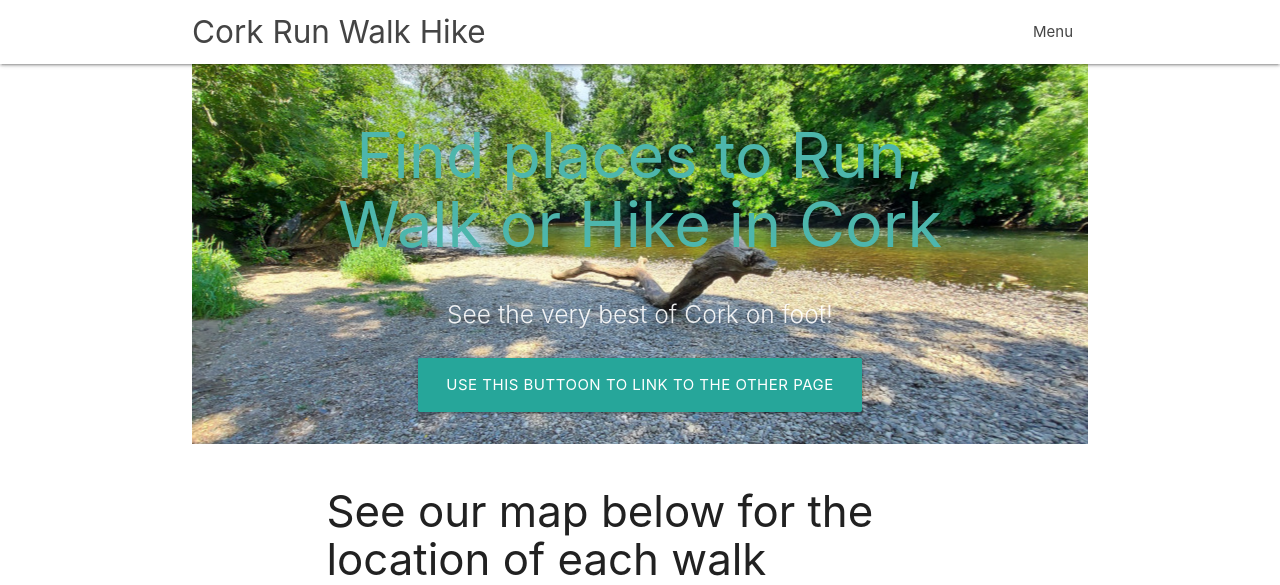
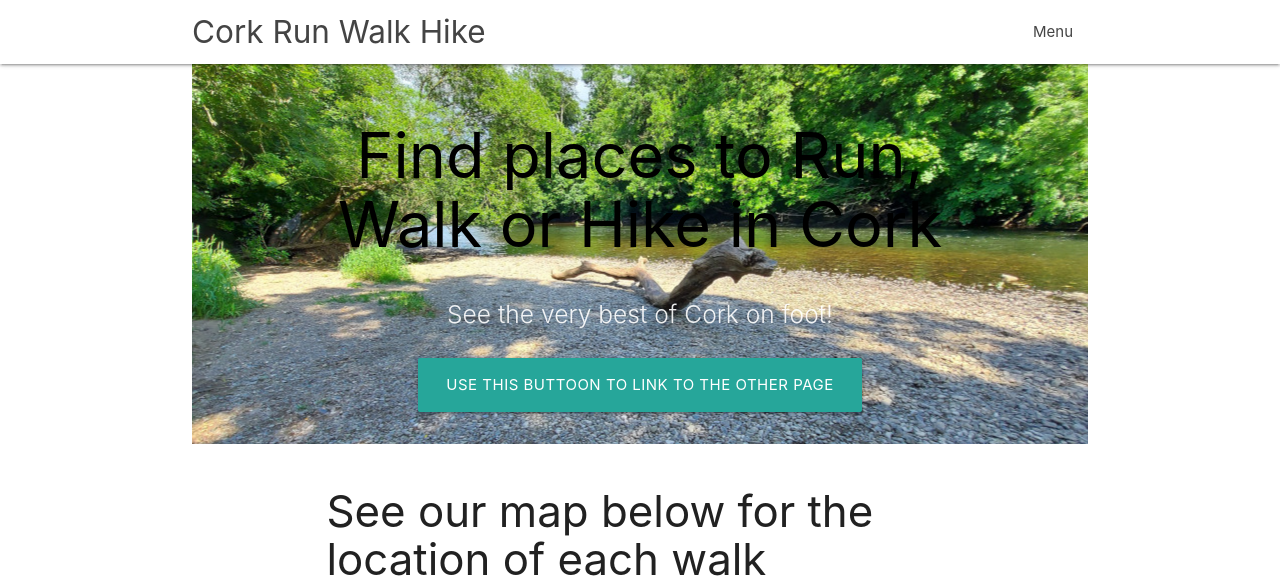
Before and after one commit to AnnemarieSheehan/Cork-Run-Walk-Hike-Routes, a Flask app: page / in a window 1280 px wide. Shown: the top 585 px of the page. Run offline with Flask 2, Linux system fonts and the light colour scheme; some libraries are stand-ins or nearby versions.

Commit message:
text colour change on home page

```diff
--- a/templates/index.html
+++ b/templates/index.html
@@ -6,7 +6,7 @@
     <div class="section no-pad-bot">
       <div class="container">
         <br><br>
-        <h1 class="header center teal-text text-lighten-2">Find places to Run, Walk or Hike in Cork</h1>
+        <h1 class="header center black-text text-lighten-2">Find places to Run, Walk or Hike in Cork</h1>
         <div class="row center">
           <h5 class="header col s12 light">See the very best of Cork on foot!</h5>
         </div>
```
